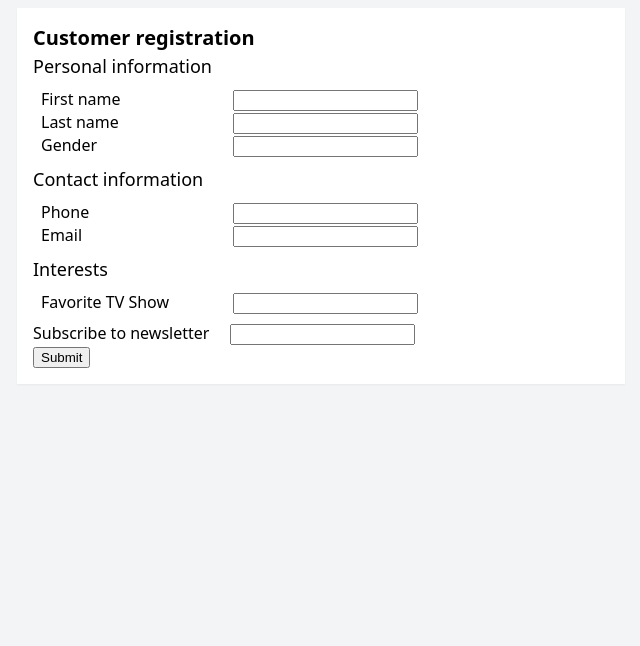
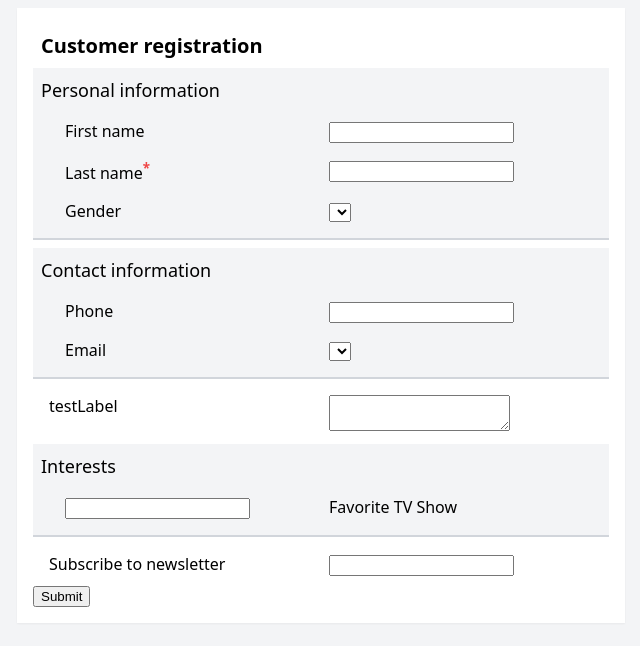
Before and after one commit to NotosRM/notosForms, a React app: page / in a window 1280 px wide. Shown: the top 646 px of the page, without its empty margins (319-959 px from the left). Built offline with nearby package versions, Linux system fonts and the light colour scheme.

Commit message:
append field styles

```diff
--- a/src/components/App.tsx
+++ b/src/components/App.tsx
@@ -8,25 +8,32 @@ export const App = () => {
 	const validate = (values: any) => {
 		const errors: any = {};
 		if (!values.firstName) {
-			errors.firstName = "Required";
+			errors.firstName = "validation failed";
+		}
+		if (!values.testField) {
+			errors.testField = "this field can't be empty";
 		}
 		return errors;
 	};
-
+	const genders = {
+		m: "male",
+		w: "female"
+	};
 	return (
 		<div className={style.main}>
 			<FormLayout title="Customer registration" validate={validate} onSubmit={(...args) => console.log(args)}>
 				<FieldGroup label="Personal information">
-					<FieldLayout code="firstName" label="First name" />
-					<FieldLayout code="lastName" label="Last name" />
-					<FieldLayout code="gender" label="Gender" />
+					<FieldLayout code="firstName" label="First name" description="Your full name" />
+					<FieldLayout code="lastName" label="Last name" required={true} />
+					<FieldLayout code="gender" label="Gender" control="Select" options={genders} />
 				</FieldGroup>
 				<FieldGroup label="Contact information">
 					<FieldLayout code="phone" label="Phone" />
-					<FieldLayout code="email" label="Email" />
+					<FieldLayout code="email" label="Email" control="select" />
 				</FieldGroup>
+				<FieldLayout code="testField" label="testLabel" control="textArea" />
 				<FieldGroup label="Interests">
-					<FieldLayout code="favTVShow" label="Favorite TV Show" />
+					<FieldLayout code="favTVShow" label="Favorite TV Show" labelPosition="right" />
 				</FieldGroup>
 				<FieldLayout code="confirm" label="Subscribe to newsletter" />
 			</FormLayout>
--- a/src/components/Form/FieldGroup/FieldGroup.css
+++ b/src/components/Form/FieldGroup/FieldGroup.css
@@ -1,11 +1,14 @@
 .wrap {
-	@apply border-b-2;
+	@apply border-solid border-0 border-b-2 border-gray-300;
+	@apply mb-2;
+	@apply bg-gray-100;
 }
 
 .label {
 	@apply text-lg;
+	@apply px-2 pt-2;
 }
 
 .content {
-	@apply p-2;
+	@apply p-2 px-4;
 }
--- a/src/components/Form/FieldLayout/FieldLayout.css
+++ b/src/components/Form/FieldLayout/FieldLayout.css
@@ -1,14 +1,44 @@
-.wrap {
-	@apply grid grid-cols-3 gap-4;
+.wrapRow {
+	@apply grid grid-cols-2 gap-x-4;
+	@apply px-4 py-2;
+}
+.wrapRowReverse {
+	@apply grid grid-cols-2 gap-x-4;
+	@apply px-4 py-2;
+	grid-auto-flow: dense;
+}
+.wrapRowReverse .label {
+	order: 1;
+}
+.wrapColumn {
+	@apply grid grid-rows-2;
+	@apply px-4 py-2;
 }
 .label {
 }
 .component {
-	@apply col-span-2;
+	@apply col-span-1;
 }
 .control {
 }
+.controlError,
+.controlError:focus {
+	@apply border-solid border-red-500;
+}
+.control:hover,
+.control:focus {
+	@apply border-solid border-blue-400;
+}
+
 .description {
 }
 .error {
+	@apply text-red-700;
+	/* @apply mx-1; */
 }
+.errorDetail {
+	@apply my-0 mx-0 pl-10;
+}
+.requiredMark {
+	@apply text-red-500 font-bold;
+}
--- a/src/components/Form/FieldLayout/FieldLayout.tsx
+++ b/src/components/Form/FieldLayout/FieldLayout.tsx
@@ -1,5 +1,5 @@
 import React, { ReactChild } from "react";
-import { Field, FieldRenderProps } from "react-final-form";
+import { Field, FieldProps, FieldRenderProps } from "react-final-form";
 import styles from "./FieldLayout.css";
 
 type FieldLayoutProps = {
@@ -7,26 +7,58 @@ type FieldLayoutProps = {
 	label?: string;
 	labelPosition?: "top" | "left" | "right";
 	description?: string;
+	placeholder?: string;
 	control?: any;
 	error?: string;
 	required?: boolean;
+	options?: any;
 };
+interface inputProps {
+	placeholder?: string;
+}
+interface textAreaProps {
+	control: "textArea";
+	placeholder?: string;
+}
+interface selectProps {
+	control: "select";
+	options: any;
+}
 
 export const FieldLayout: React.FC<FieldLayoutProps> = (props) => {
+	const Control = props.control || "input";
+	const wrappperClassName = props.labelPosition
+		? props.labelPosition == "top"
+			? styles.wrapColumn
+			: props.labelPosition == "right"
+			? styles.wrapRowReverse
+			: styles.wrapRow
+		: styles.wrapRow;
 	return (
 		<Field
 			name={props.code}
 			render={({ input, meta }) => (
-				<div className={styles.wrap}>
+				<div className={wrappperClassName}>
 					<label className={styles.label} htmlFor={props.code}>
 						<span>{props.label}</span>
+						{props.required == true && <sup className={styles.requiredMark}>*</sup>}
 					</label>
 					<div className={styles.component}>
 						<div className={styles.controlWrap}>
-							<input className={styles.control} {...input} />
+							<Control
+								className={meta.touched && meta.error ? styles.controlError : styles.control}
+								{...input}
+								placeholder={props?.placeholder}
+							/>
 						</div>
-						{props.description && <div className={styles.description}></div>}
-						{meta.touched && meta.error && <div className={styles.error}>{meta.error}</div>}
+						{/* {props.description && <div className={styles.description}>{props.description}</div>} */}
+						{meta.touched && meta.error && (
+							<div className={styles.error}>
+								<ul className={styles.errorDetail}>
+									<li>{meta.error}</li>
+								</ul>
+							</div>
+						)}
 					</div>
 				</div>
 			)}
--- a/src/components/Form/FormLayout/FormLayout.css
+++ b/src/components/Form/FormLayout/FormLayout.css
@@ -1,9 +1,7 @@
-.wrap {
-}
-
 .header {
 	@apply text-xl font-semibold;
 	@apply text-black;
+	@apply p-2;
 }
 
 .description {
--- a/webpack.config.js
+++ b/webpack.config.js
@@ -40,7 +40,7 @@ module.exports = {
 	devServer: {
 		contentBase: path.join(__dirname, "dist"),
 		compress: true,
-		port: 9001
+		port: 9000
 	},
 	plugins: [
 		new HtmlWebpackPlugin({
```
